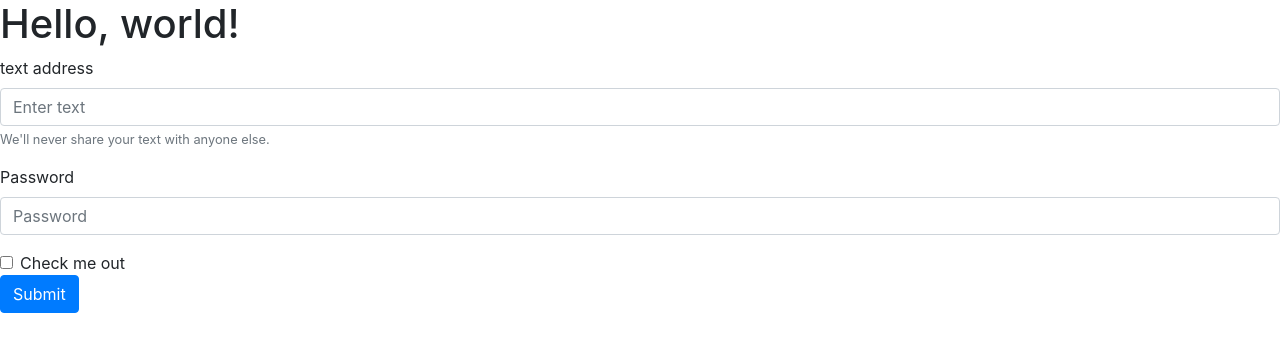
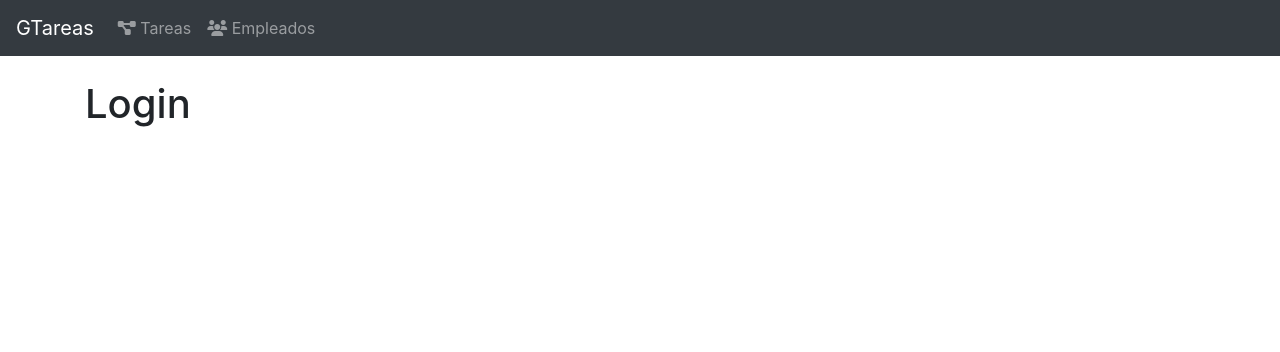
Before and after one commit to jorferr89/tasksys, a Django app: page / in a window 1280 px wide. Shown: the top 352 px of the page. Run offline with Django 4.2, Linux system fonts and the light colour scheme; some libraries are stand-ins or nearby versions.

Commit message:
solucion plantilla base

```diff
--- a/apps/autenticacion/templates/login.html
+++ b/apps/autenticacion/templates/login.html
@@ -1,41 +1,7 @@
-<!doctype html>
-<html lang="en">
-  <head>
-    <!-- Required meta tags -->
-    <meta charset="utf-8">
-    <meta name="viewport" content="width=device-width, initial-scale=1, shrink-to-fit=no">
+{% extends "base/base.html" %}
+{% block title %} Gestión de Tareas - {{ title }} {% endblock %}
+{% block body %}
 
-    <!-- Bootstrap CSS -->
-    <link rel="stylesheet" href="https://cdn.jsdelivr.net/npm/bootstrap@4.0.0/dist/css/bootstrap.min.css" integrity="sha384-Gn5384xqQ1aoWXA+058RXPxPg6fy4IWvTNh0E263XmFcJlSAwiGgFAW/dAiS6JXm" crossorigin="anonymous">
+<h1>Login</h1>
 
-    <title>Hello, world!</title>
-  </head>
-  <body>
-    <h1>Hello, world!</h1>
-
-    <form action="." method="post">
-        <input type="hidden" name="next" value="{{ next }}">
-        {% csrf_token %}
-        <div class="form-group">
-          <label for="exampleInputtext1">text address</label>
-          <input type="text" class="form-control" id="exampleInputtext1" aria-describedby="textHelp" placeholder="Enter text">
-          <small id="textHelp" class="form-text text-muted">We'll never share your text with anyone else.</small>
-        </div>
-        <div class="form-group">
-          <label for="exampleInputPassword1">Password</label>
-          <input type="password" class="form-control" id="exampleInputPassword1" placeholder="Password">
-        </div>
-        <div class="form-check">
-          <input type="checkbox" class="form-check-input" id="exampleCheck1">
-          <label class="form-check-label" for="exampleCheck1">Check me out</label>
-        </div>
-        <button type="submit" class="btn btn-primary">Submit</button>
-    </form>
-
-    <!-- Optional JavaScript -->
-    <!-- jQuery first, then Popper.js, then Bootstrap JS -->
-    <script src="https://code.jquery.com/jquery-3.2.1.slim.min.js" integrity="sha384-KJ3o2DKtIkvYIK3UENzmM7KCkRr/rE9/Qpg6aAZGJwFDMVNA/GpGFF93hXpG5KkN" crossorigin="anonymous"></script>
-    <script src="https://cdn.jsdelivr.net/npm/popper.js@1.12.9/dist/umd/popper.min.js" integrity="sha384-ApNbgh9B+Y1QKtv3Rn7W3mgPxhU9K/ScQsAP7hUibX39j7fakFPskvXusvfa0b4Q" crossorigin="anonymous"></script>
-    <script src="https://cdn.jsdelivr.net/npm/bootstrap@4.0.0/dist/js/bootstrap.min.js" integrity="sha384-JZR6Spejh4U02d8jOt6vLEHfe/JQGiRRSQQxSfFWpi1MquVdAyjUar5+76PVCmYl" crossorigin="anonymous"></script>
-  </body>
-</html>
+{% endblock %}
--- /dev/null
+++ b/templates/base/base.html
@@ -0,0 +1,58 @@
+<!DOCTYPE html>
+<html lang="en">
+
+<head>
+    <meta charset="UTF-8">
+    <meta name="viewport" content="width=device-width, initial-scale=1.0">
+    <title>{% block title %} {% endblock %}</title>
+    <link rel="stylesheet" href="https://cdn.jsdelivr.net/npm/bootstrap@4.5.3/dist/css/bootstrap.min.css"
+        integrity="sha384-TX8t27EcRE3e/ihU7zmQxVncDAy5uIKz4rEkgIXeMed4M0jlfIDPvg6uqKI2xXr2" crossorigin="anonymous">
+
+    <!-- Font Awesome -->
+    <link rel="stylesheet" href="https://cdnjs.cloudflare.com/ajax/libs/font-awesome/6.1.1/css/all.min.css">
+
+</head>
+
+<body>
+    <nav class="navbar navbar-expand-lg navbar-dark bg-dark">
+        <a class="navbar-brand" href="#">GTareas</a>
+        <button class="navbar-toggler" type="button" data-toggle="collapse" data-target="#navbarNav"
+            aria-controls="navbarNav" aria-expanded="false" aria-label="Toggle navigation">
+            <span class="navbar-toggler-icon"></span>
+        </button>
+        <div class="collapse navbar-collapse" id="navbarNav">
+            <ul class="navbar-nav">
+                <li class="nav-item">
+                    <a class="nav-link" href="#"><i class="fa-solid fa-diagram-project"></i> Tareas</a>
+                </li>
+                <li class="nav-item">
+                    <a class="nav-link" href="#"><i class="fa-solid fa-users"></i> Empleados</a>
+                </li>
+            </ul>
+        </div>
+    </nav>
+    <div class="container py-4">
+        {% block body %}
+
+        {% endblock %}
+    </div>
+    <script src="https://code.jquery.com/jquery-3.5.1.slim.min.js"
+        integrity="sha384-DfXdz2htPH0lsSSs5nCTpuj/zy4C+OGpamoFVy38MVBnE+IbbVYUew+OrCXaRkfj" crossorigin="anonymous">
+    </script>
+    <script src="https://cdn.jsdelivr.net/npm/popper.js@1.16.1/dist/umd/popper.min.js"
+        integrity="sha384-9/reFTGAW83EW2RDu2S0VKaIzap3H66lZH81PoYlFhbGU+6BZp6G7niu735Sk7lN" crossorigin="anonymous">
+    </script>
+    <script src="https://cdn.jsdelivr.net/npm/bootstrap@4.5.3/dist/js/bootstrap.min.js"
+        integrity="sha384-w1Q4orYjBQndcko6MimVbzY0tgp4pWB4lZ7lr30WKz0vr/aWKhXdBNmNb5D92v7s" crossorigin="anonymous">
+    </script>
+
+    {% block js %}
+
+    {% endblock %}
+
+    {% block css %}
+
+    {% endblock %}
+</body>
+
+</html>
```
